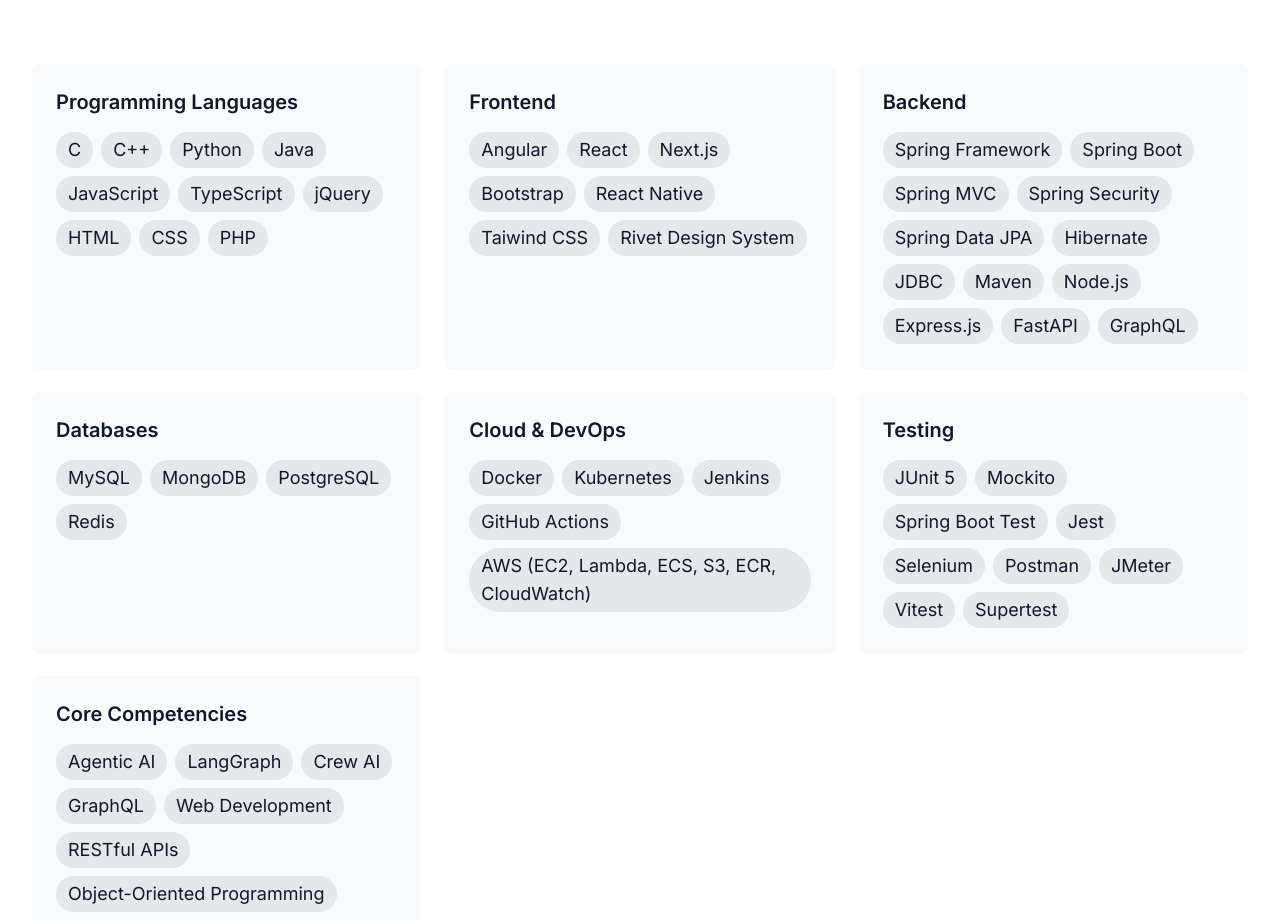
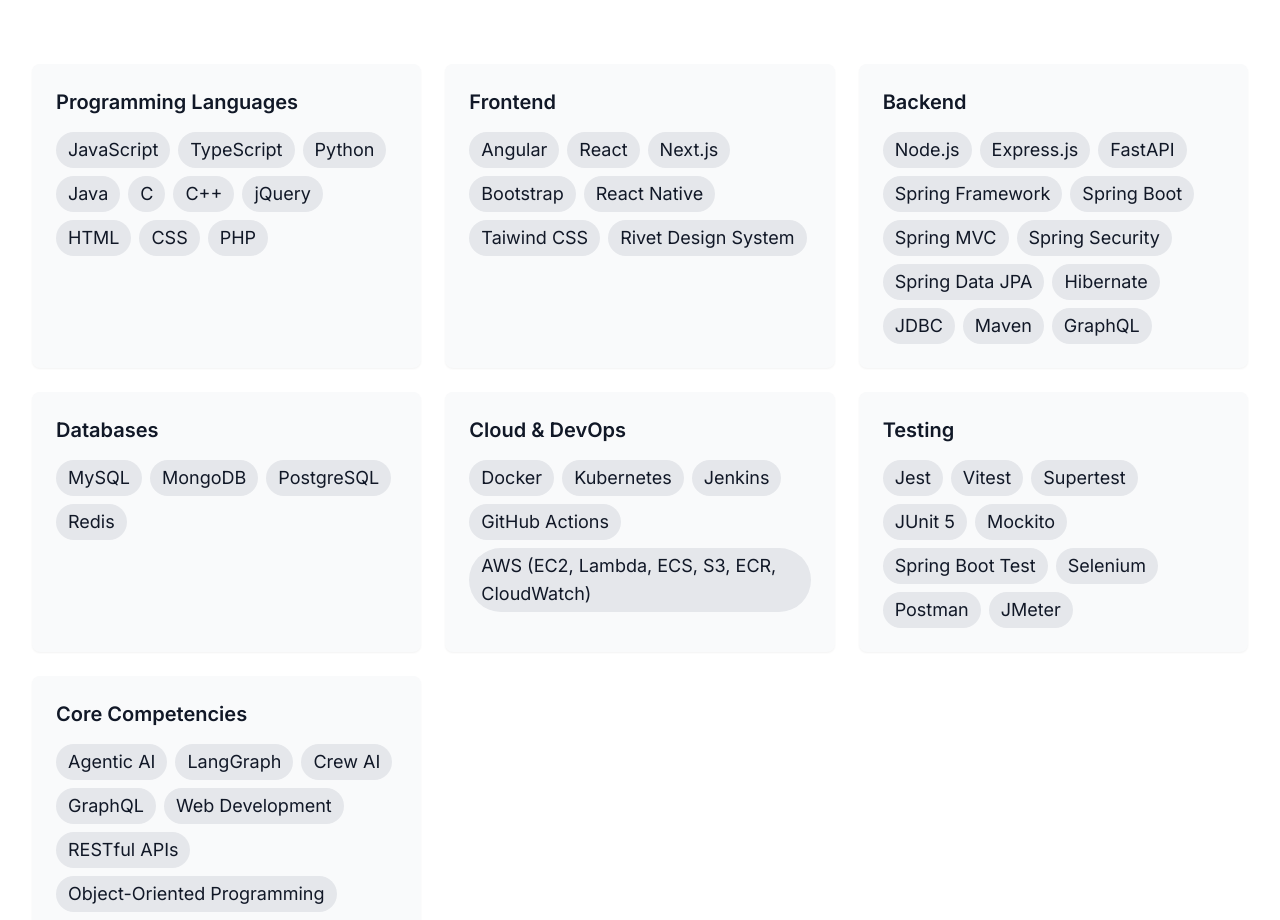
Before and after one commit to maheswar09/Maheswar-Portfolio, a React (Vite) app: page / in a window 1280 px wide. Shown: the part 960-1880 px from the top of the page. Built offline with nearby package versions, Linux system fonts and the light colour scheme.

Commit message:
changed order f skills

```diff
--- a/src/data/skillsData.ts
+++ b/src/data/skillsData.ts
@@ -7,12 +7,12 @@
   {
     name: "Programming Languages",
     keywords: [
+      "JavaScript",
+      "TypeScript",
+      "Python",
+      "Java",
       "C",
       "C++",
-      "Python",
-      "Java",
-      "JavaScript",
-      "TypeScript",
       "jQuery",
       "HTML",
       "CSS",
@@ -29,7 +29,7 @@
   {
     name: "Backend",
     keywords: [
-      "Spring Framework", "Spring Boot", "Spring MVC", "Spring Security", "Spring Data JPA", "Hibernate", "JDBC", "Maven", "Node.js", "Express.js", "FastAPI", "GraphQL"
+      "Node.js", "Express.js", "FastAPI", "Spring Framework", "Spring Boot", "Spring MVC", "Spring Security", "Spring Data JPA", "Hibernate", "JDBC", "Maven", "GraphQL"
     ]
   },
   {
@@ -56,7 +56,7 @@
     name: "Testing",
     keywords: [
 
-      "JUnit 5", "Mockito", "Spring Boot Test", "Jest", "Selenium", "Postman", "JMeter", "Vitest", "Supertest"
+      "Jest", "Vitest", "Supertest", "JUnit 5", "Mockito", "Spring Boot Test", "Selenium", "Postman", "JMeter",
     ]
   },
   {
```
